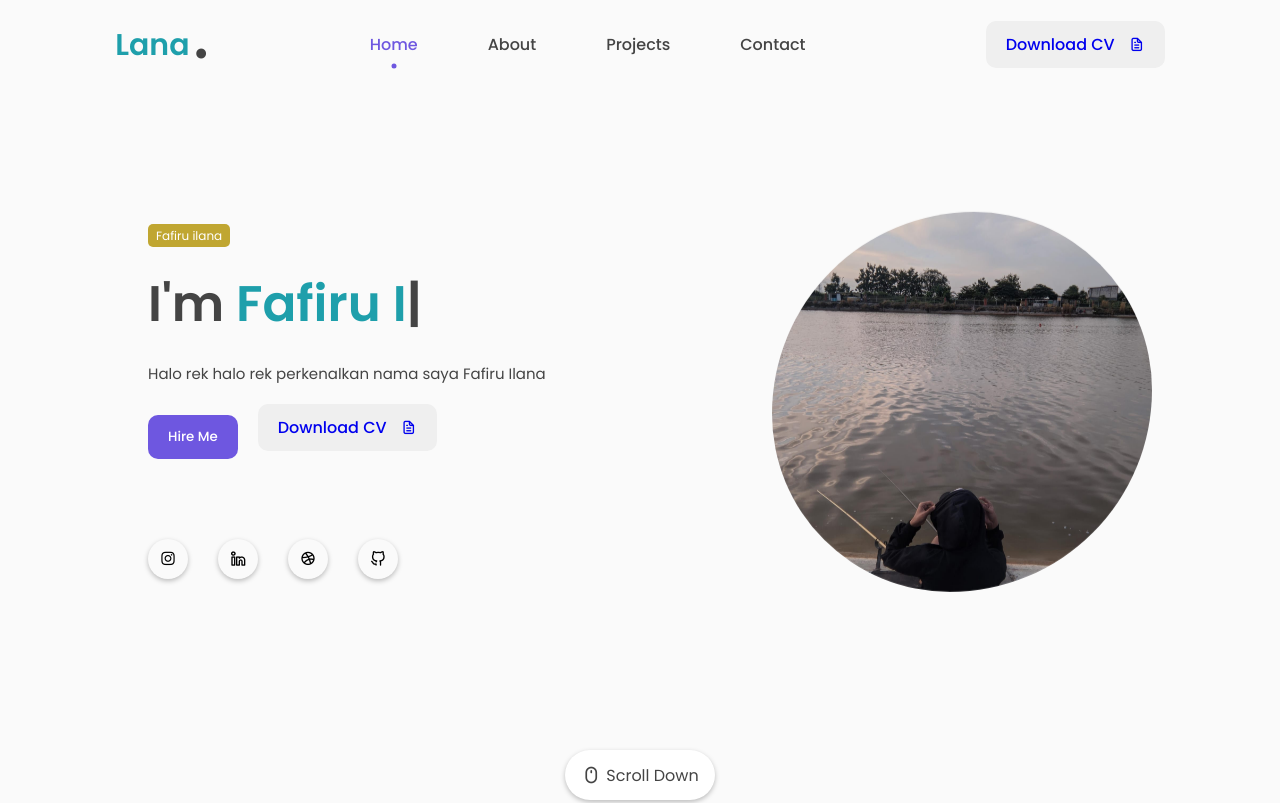
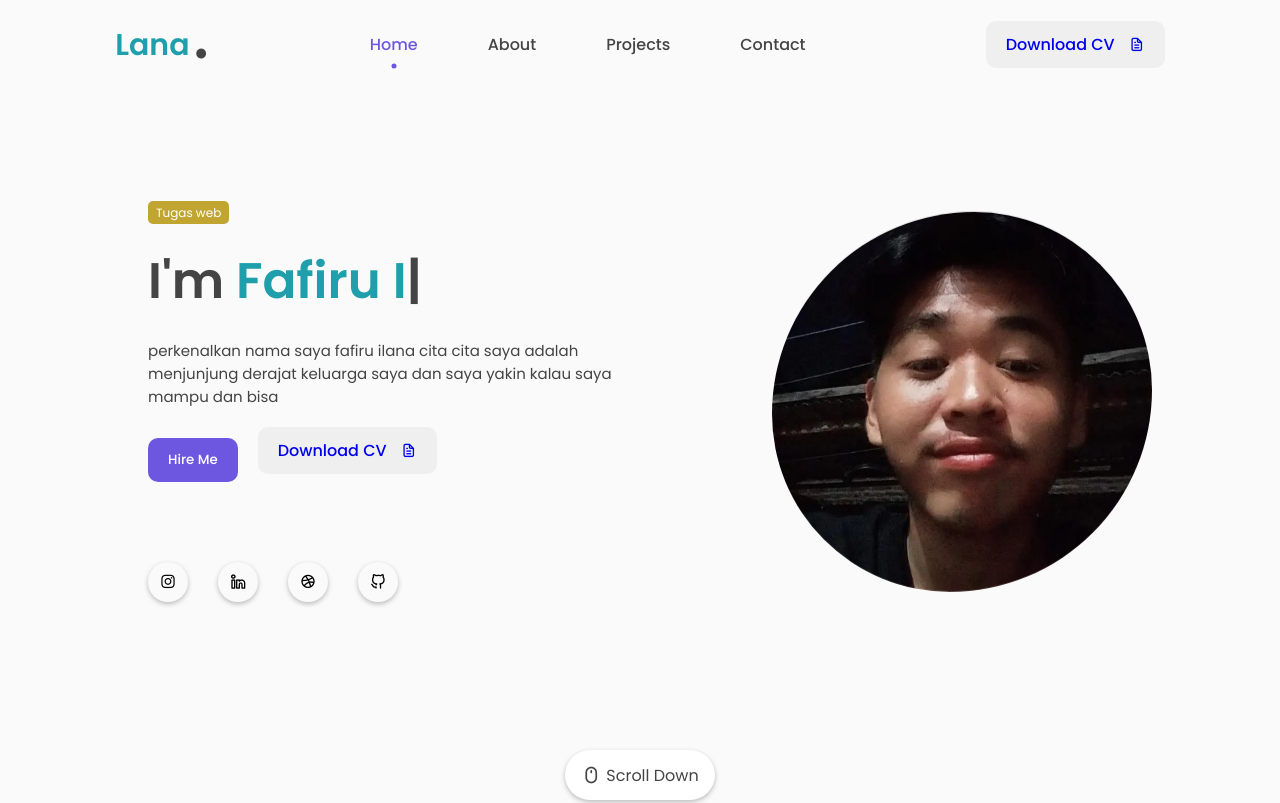
Before and after one commit to Aolanc/Aolanc, a plain HTML site: page index.html in a window 1280 px wide. Shown: the top 803 px of the page. Drawn offline with nearby package versions, Linux system fonts and the light colour scheme.

Commit message:
Add files via upload

```diff
--- a/index.html
+++ b/index.html
@@ -60,13 +60,13 @@
         <section class="featured-box" id="home">
           <div class="featured-text">
             <div class="featured-text-card">
-              <span>Fafiru ilana</span>
+              <span>Tugas web</span>
             </div>
             <div class="featured-name">
               <p>I'm <span class="typedText"></span></p>
             </div>
             <div class="featured-text-info">
-              <p>Halo rek halo rek perkenalkan nama saya Fafiru Ilana</p>
+              <p>perkenalkan nama saya fafiru ilana cita cita saya adalah menjunjung derajat keluarga saya dan saya yakin kalau saya mampu dan bisa</p>
             </div>
             <div class="featured-text-btn">
               <button class="btn blue-btn">Hire Me</button>
@@ -86,7 +86,7 @@
           </div>
           <div class="featured-image">
             <div class="image">
-              <img src="oyeeee.jpeg" alt="avatar" />
+              <img src="oye.jpeg" alt="avatar" />
             </div>
           </div>
           <div class="scroll-icon-box">
```
Also changed, not shown: oye.jpeg (added).
